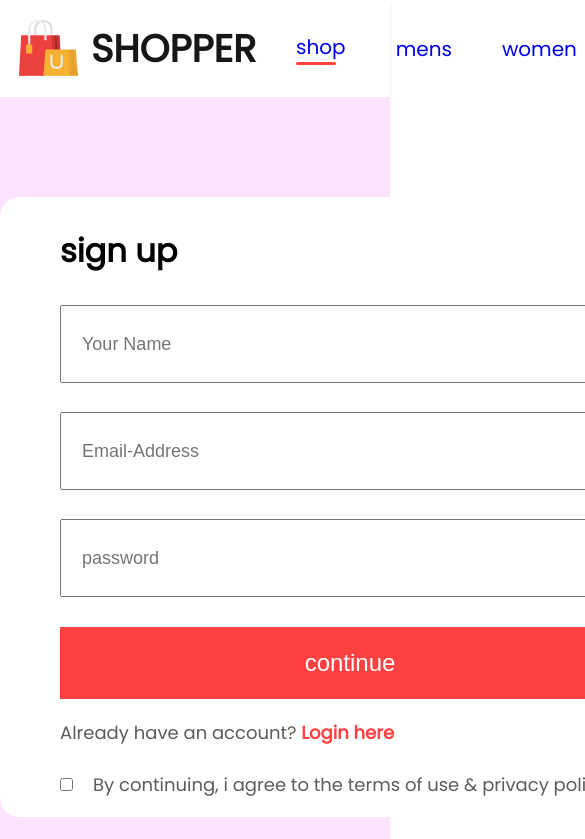
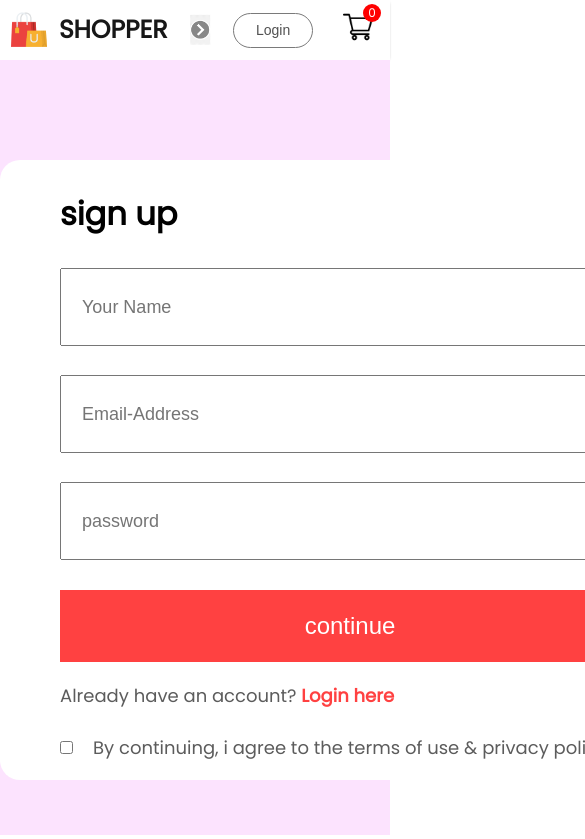
Before and after one commit to Akashkajale123/shopper, a React (Create React App) app: page /login in a window 390 px wide. Shown: the top 839 px of the page, 585 px wide, since content can reach past the window. Built offline with nearby package versions, Linux system fonts and the light colour scheme.

Commit message:
media queries added

```diff
--- a/src/components/Navbar/Navbar.css
+++ b/src/components/Navbar/Navbar.css
@@ -1,21 +1,21 @@
-.navbar{
+.navbar {
   display: flex;
   justify-content: space-around;
   padding: 16px;
-    box-shadow:0 1px 3px -2px black ;
+  box-shadow: 0 1px 3px -2px black;
+  align-items: center;
 }
-.nav-logo{
+.nav-logo {
   display: flex;
   align-items: center;
   gap: 10px;
-
 }
-.nav-logo p{
+.nav-logo p {
   color: #171717;
   font-size: 38px;
   font-weight: 600;
 }
-.nav-menu{
+.nav-menu {
   display: flex;
   align-items: center;
   list-style: none;
@@ -24,7 +24,7 @@
   font-size: 20px;
   font-weight: 500;
 }
-nav-menu li{
+nav-menu li {
   display: flex;
   flex-direction: column;
   align-items: center;
@@ -32,19 +32,19 @@
   gap: 3px;
   cursor: pointer;
 }
-.nav-menu hr{
+.nav-menu hr {
   border: none;
   width: 80%;
   height: 3px;
   border-radius: 10px;
   background: #ff4141;
 }
-.nav-login-cart{
+.nav-login-cart {
   display: flex;
   align-items: center;
   gap: 45px;
 }
-.nav-login-cart button{
+.nav-login-cart button {
   width: 157px;
   height: 58px;
   outline: none;
@@ -56,11 +56,10 @@
   background: white;
   cursor: pointer;
 }
-.nav-login-cart button:active{
+.nav-login-cart button:active {
   background: #f3f3f3;
-
 }
-.nav-cart-count{
+.nav-cart-count {
   width: 22px;
   height: 22px;
   display: flex;
@@ -68,9 +67,93 @@
   align-items: center;
   margin-top: -35px;
   margin-left: -55px;
-    border-radius:11px;
+  border-radius: 11px;
   font-size: 14px;
   background: red;
   color: white;
+}
+.nav-dropdown{
+    display: none;
+}
+
+@media (max-width: 1280px) {
+  .navbar {
+    padding: 12px 50px;
+  }
+  .nav-logo img{
+    width: 40px;
 
   }
+  .nav-logo p{
+    font-size: 25px;
+
+  }
+  .nav-menu{
+    gap: 30px;
+    font-size: 16px;
+  }
+  .nav-login-cart{
+    gap:30px;
+
+  }
+  .nav-login-cart button{
+    width: 120px;
+    height: 45px;
+    font-size: 16px;
+
+  }
+  .nav-cart-count{
+    margin-left: -40px;
+    font-size: 12px;
+  }
+}
+@media(max-width:1024px){
+    .navbar{
+        padding: 12px 30px;
+
+    }
+    .nav-menu{
+        gap: 25px;
+        font-style: 14px;
+    }
+    .nav-login-cart button{
+        width: 80px;
+        height: 35px;
+        font-size: 14px;
+    }
+    .nav-login-cart img{
+        width: 30px;
+
+    }
+    .nav-cart-count{
+        width: 18px;
+        height: 18px;
+    }
+}
+@media(max-width:800px){
+    .navbar{
+        padding: 10px 0px;
+    }
+    .nav-dropdown{
+        display: block;
+        width: 30px;
+        rotate: -90deg;
+        transition: 0.5sec;
+    }
+    .nav-menu{
+        display: none;
+        height: 80px;
+        width: 100%;
+        position: absolute;
+        background-color: white;
+        justify-content: center;
+        top: 50px;
+    }
+    .nav-menu-visible{
+        display: flex;
+
+    }
+    .nav-dropdown.open{
+        transform: rotate(90deg);
+    }
+}
--- a/src/components/Navbar/Navbar.js
+++ b/src/components/Navbar/Navbar.js
@@ -1,20 +1,27 @@
-import React, { useContext, useState } from "react";
+import React, { useContext, useState ,useRef} from "react";
 import "./Navbar.css";
 import logo from "../../Assets/logo.png";
 import cart_icon from "../../Assets/cart_icon.png";
+import drop_down_icon from '../../Assets/drop_down_img.png'
 import { Link } from "react-router-dom";
 import { ShopContext } from "../../context/ShopContext";
 
 const Navbar = () => {
   const [menu, setMenu] = useState("shop");
   const { getTotalCartItems } = useContext(ShopContext);
+  const menuRef=useRef();
+  const dropdown_toggle=(e)=>{
+    menuRef.current.classList.toggle('nav-menu-visible');
+    e.target.classList.toggle('open');
+  }
   return (
     <div className="navbar">
       <div className="nav-logo">
         <img src={logo} alt="" />
         <p>SHOPPER</p>
       </div>
-      <ul className="nav-menu">
+      <img className="nav-dropdown" src={drop_down_icon} alt="" />
+      <ul onClick={dropdown_toggle} ref={(menuRef)} className="nav-menu">
         <li onClick={() => setMenu("shop")}>
           <Link style={{ textDecoration: "none" }} to="/">
             shop
--- a/src/pages/CSS/LoginSignup.css
+++ b/src/pages/CSS/LoginSignup.css
@@ -14,6 +14,7 @@
 }
 .loginsignup-container h1{
     margin: 20px 0px;
+    /* padding: 10px 20px; */
 
 }
 .loginsignup-fields{
--- a/src/pages/CSS/ShopCategory.css
+++ b/src/pages/CSS/ShopCategory.css
@@ -28,7 +28,7 @@
 .shopcategory-loadmore{
     display: flex;
     justify-content: center;
-    align-items: center;
+    align-items:center;
     margin: 150px auto;
     width: 233px;
     height: 68px;
```
Also changed, not shown: src/Assets/arrow_icon.svg (added), src/Assets/drop_down_img.png (added). Lines whose indentation alone changed are shown as unchanged.
